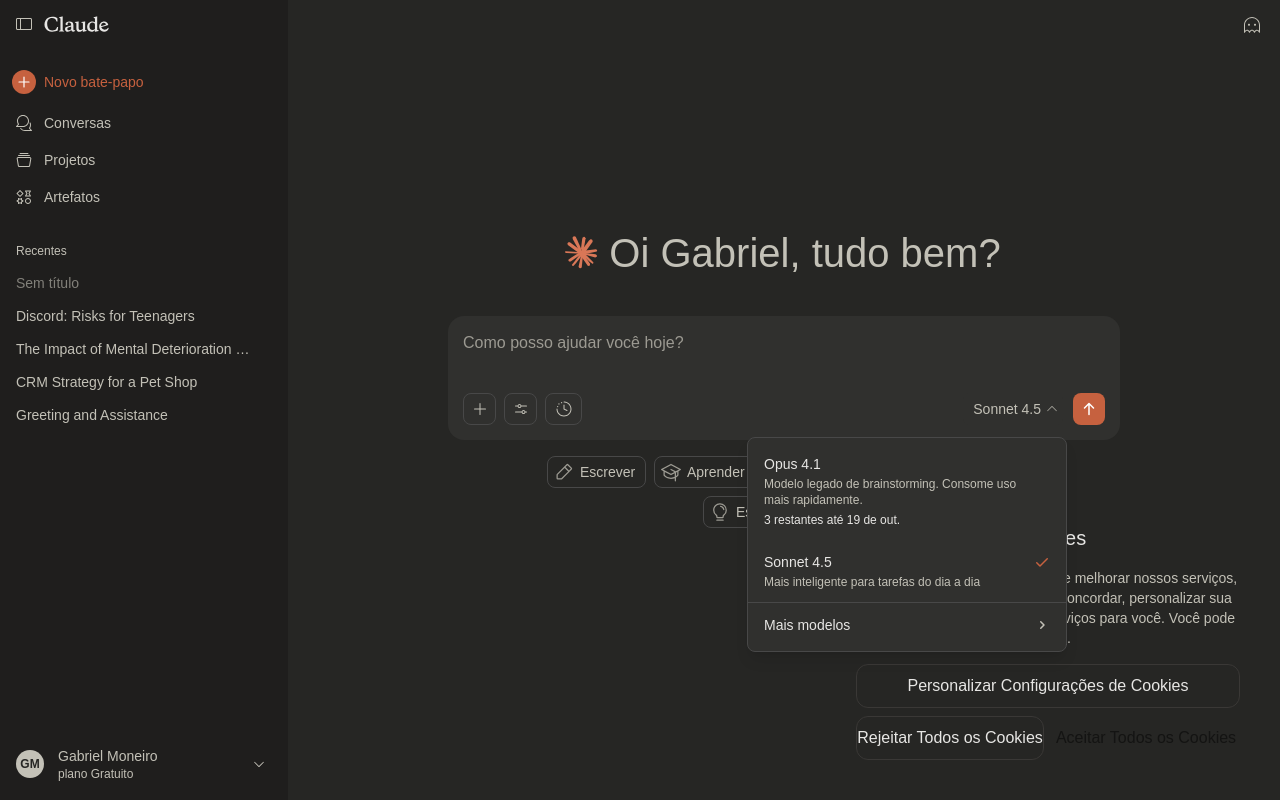
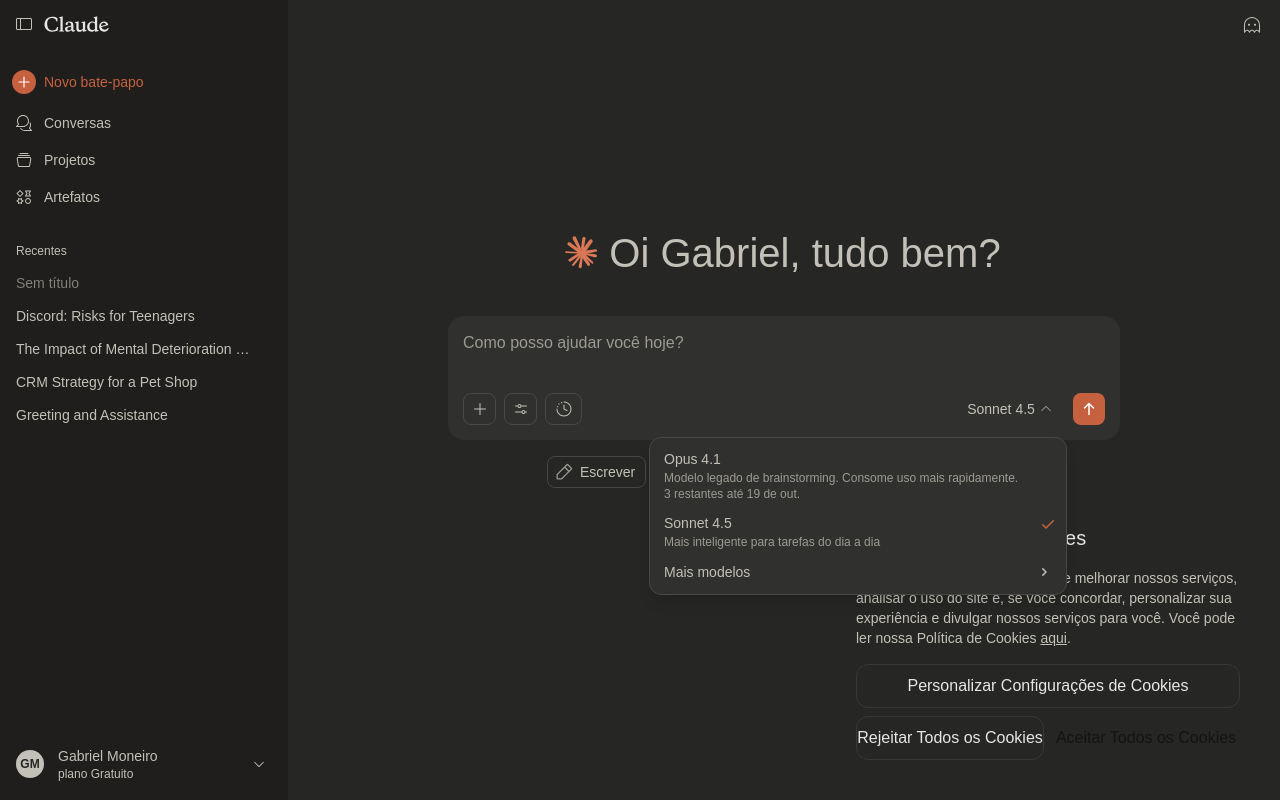
Before and after one commit to alkalines/Radium, a Next.js app: page / in a window 1280 px wide. Both pictures are taken after a click on the button "Sonnet 4.5". Built offline with nearby package versions, Linux system fonts and the light colour scheme; a web font is replaced by a local one.

Commit message:
fix(model selector): more acurate model selector

```diff
--- a/src/components/chat/ModelSelector.tsx
+++ b/src/components/chat/ModelSelector.tsx
@@ -44,7 +44,7 @@
         <div className="relative shrink-0 p-1 -m-1" style={{ opacity: 1, transform: 'none' }} ref={dropdownRef}>
             <button
                 ref={buttonRef}
-                className="inline-flex items-center justify-center h-8 rounded-md px-3 min-w-16 active:scale-[0.985] whitespace-nowrap text-xs pl-2.5 pr-2 gap-1 text-text-300 bg-bg-300 hover:text-text-100 transition-colors"
+                className="inline-flex items-center justify-center h-8 rounded-md min-w-[112px] active:scale-[0.985] whitespace-nowrap text-xs pl-2.5 pr-2 gap-1 text-text-300 bg-bg-300 hover:text-text-100 transition-colors"
                 type="button"
                 data-testid="model-selector-dropdown"
                 onClick={handleToggle}
@@ -76,28 +76,30 @@
             {isOpen && (
                 <>
                     <div
-                        className="absolute top-full right-0 mt-2 w-80 bg-bg-300 border border-border-300 rounded-lg shadow-lg overflow-visible z-50"
+                        className="absolute top-full right-0 mt-2 bg-bg-300 border border-border-300 rounded-xl shadow-lg overflow-visible z-50 p-[6px]"
+                        style={{ width: '418px', minWidth: '128px' }}
                         role="menu"
                         aria-label="Selecionar modelo"
                     >
-                        <div className="py-1">
+                        <div>
                             {MODELS.map((model) => (
                                 <button
                                     key={model.id}
-                                    className="w-full text-left px-4 py-3 hover:bg-bg-200 transition-colors"
+                                    className="w-full text-left hover:bg-bg-200 transition-colors rounded-lg grid items-center gap-2"
+                                    style={{ padding: '6px 4px 6px 8px', fontSize: '14px', lineHeight: '19.6px' }}
                                     onClick={() => handleSelectModel(model)}
                                     role="menuitem"
                                 >
-                                    <div className="flex items-start justify-between gap-3">
+                                    <div className="flex items-start justify-between gap-2">
                                         <div className="flex-1 min-w-0">
-                                            <div className="font-ui text-sm text-text-100 font-medium">
+                                            <div className="font-ui" style={{ fontSize: '14px', lineHeight: '19.6px', color: 'rgb(194, 192, 182)' }}>
                                                 {model.name}
                                             </div>
-                                            <div className="font-ui text-xs text-text-300 mt-0.5">
+                                            <div className="font-ui" style={{ fontSize: '12px', lineHeight: '16px', color: 'rgb(156, 154, 146)' }}>
                                                 {model.description}
                                             </div>
                                             {model.usageInfo && (
-                                                <div className="font-ui text-xs text-text-400 mt-1">
+                                                <div className="font-ui" style={{ fontSize: '12px', lineHeight: '16px', color: 'rgb(156, 154, 146)' }}>
                                                     {model.usageInfo}
                                                 </div>
                                             )}
@@ -122,14 +124,15 @@
                             {/* Mais modelos */}
                             <div className="relative">
                                 <button
-                                    className="w-full text-left px-4 py-3 hover:bg-bg-300 transition-colors border-t border-border-300"
+                                    className="w-full text-left hover:bg-bg-200 transition-colors rounded-lg grid items-center gap-2"
+                                    style={{ padding: '6px 8px', fontSize: '14px', lineHeight: '20px' }}
                                     onMouseEnter={() => setIsSubmenuOpen(true)}
                                     role="menuitem"
                                     aria-haspopup="menu"
                                     aria-expanded={isSubmenuOpen}
                                 >
-                                    <div className="flex items-center justify-between gap-3">
-                                        <div className="font-ui text-sm text-text-100">
+                                    <div className="flex items-center justify-between gap-2">
+                                        <div className="font-ui" style={{ fontSize: '14px', lineHeight: '20px', color: 'rgb(194, 192, 182)' }}>
                                             Mais modelos
                                         </div>
                                         <svg
@@ -147,38 +150,40 @@
                                 {/* Submenu */}
                                 {isSubmenuOpen && (
                                     <div
-                                        className="absolute left-full top-0 ml-1 w-72 3 border bg-bg-300 border-border-300 rounded-lg shadow-lg overflow-hidden"
+                                        className="absolute left-full top-0 ml-1 border bg-bg-300 border-border-300 rounded-xl shadow-lg overflow-hidden p-1"
+                                        style={{ width: '242px' }}
                                         role="menu"
                                         aria-label="Mais modelos"
                                         onMouseLeave={() => setIsSubmenuOpen(false)}
                                     >
-                                        <div className="py-1">
+                                        <div>
                                             {OVERFLOW_MODELS.map((model) => (
                                                 <button
                                                     key={model.id}
-                                                    className="w-full text-left px-4 py-3 hover:bg-bg-200 transition-colors"
+                                                    className="w-full text-left hover:bg-bg-200 transition-colors rounded-lg grid items-center gap-2"
+                                                    style={{ padding: '6px 4px 6px 8px', fontSize: '14px', lineHeight: '19.6px' }}
                                                     onClick={() => handleSelectModel(model)}
                                                     role="menuitem"
                                                 >
                                                     <div className="flex items-start justify-between gap-3">
                                                         <div className="flex-1 min-w-0">
                                                             <div className="flex items-center gap-2">
-                                                                <span className="font-ui text-sm text-text-100 font-medium">
+                                                                <span className="font-ui font-medium" style={{ fontSize: '14px', lineHeight: '20px', color: 'rgb(194, 192, 182)' }}>
                                                                     {model.name}
                                                                 </span>
                                                                 {model.badge && (
-                                                                    <span className="inline-flex items-center px-1.5 py-0.5 rounded text-[10px] font-medium bg-blue-500/10 text-blue-400 border border-blue-500/20">
+                                                                    <span className="uppercase bg-accent-pro-100/10 text-accent-pro-000 rounded-full px-2 -mr-1 border-0.5 border-accent-pro-100/10 leading-4 h-4 text-[0.6rem] flex-shrink-0" style={{ fontSize: '9.6px', backgroundColor: 'rgba(108, 91, 185, 0.1)', color: 'rgb(155, 135, 245)', padding: '0px 8px', borderRadius: '9999px', border: '1px solid rgba(108, 91, 185, 0.1)' }}>
                                                                         {model.badge}
                                                                     </span>
                                                                 )}
                                                             </div>
                                                             {model.description && (
-                                                                <div className="font-ui text-xs text-text-300 mt-0.5">
+                                                                <div className="font-ui" style={{ fontSize: '12px', lineHeight: '16px', color: 'rgb(156, 154, 146)', marginTop: '2px' }}>
                                                                     {model.description}
                                                                 </div>
                                                             )}
                                                             {model.usageInfo && (
-                                                                <div className="font-ui text-xs text-text-400 mt-1">
+                                                                <div className="font-ui" style={{ fontSize: '12px', lineHeight: '16px', color: 'rgb(156, 154, 146)', marginTop: '4px' }}>
                                                                     {model.usageInfo}
                                                                 </div>
                                                             )}
```
